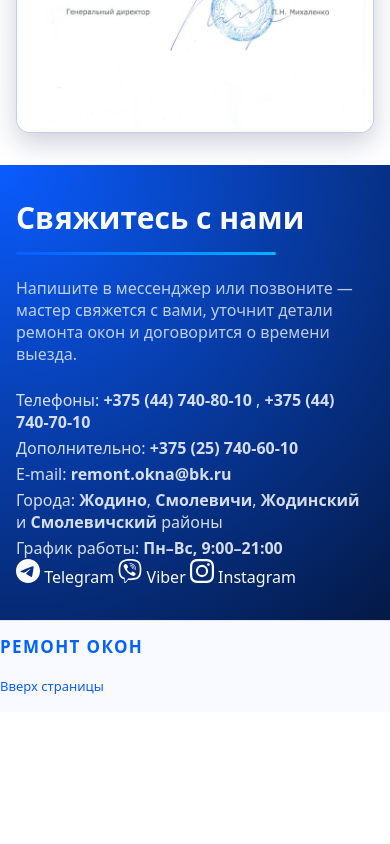
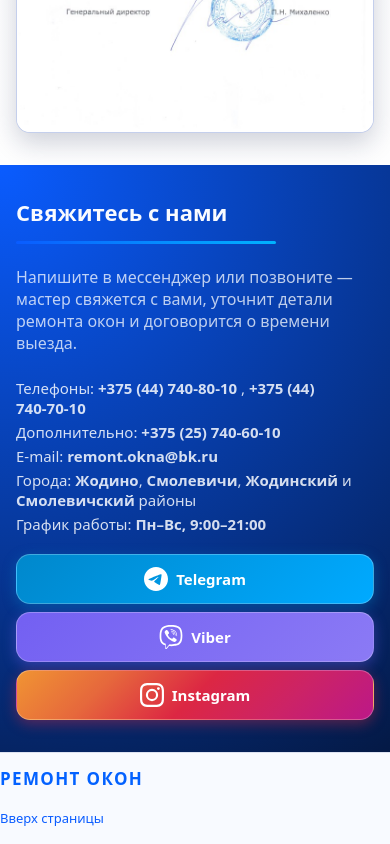
Before and after one commit to 666Prog/remontokna.by, a plain HTML site: page index.html in a window 390 px wide. Shown: the part 8875-9719 px from the top of the page. Before the commit the page ends 9587 px from the top, so only its background shows below. Drawn offline with Linux system fonts and the light colour scheme.

Commit message:
styles.css

```diff
--- a/styles.css
+++ b/styles.css
@@ -577,14 +577,69 @@
 }
 
 .contact {
-  display: grid;
-  grid-template-columns: minmax(0, 1.2fr) minmax(0, 1fr);
-  gap: 28px;
-  align-items: flex-start;
+  display: block;
+  max-width: 520px;
 }
 
 .contact__info {
-  max-width: 480px;
+  max-width: none;
+}
+
+.contact__messengers {
+  display: flex;
+  flex-wrap: wrap;
+  gap: 12px;
+  margin-top: 20px;
+}
+
+.messenger-btn {
+  display: inline-flex;
+  align-items: center;
+  gap: 8px;
+  padding: 10px 18px;
+  border-radius: var(--radius-md);
+  font-size: 15px;
+  font-weight: 600;
+  color: #ffffff;
+  text-decoration: none;
+  transition: transform 0.15s ease, box-shadow 0.15s ease, opacity 0.15s ease;
+  border: 1px solid rgba(255, 255, 255, 0.25);
+}
+
+.messenger-btn:hover {
+  transform: translateY(-2px);
+  opacity: 0.95;
+}
+
+.messenger-btn svg {
+  flex-shrink: 0;
+}
+
+.messenger-btn--tg {
+  background: linear-gradient(135deg, #0088cc 0%, #00aaff 100%);
+  box-shadow: 0 4px 14px rgba(0, 136, 204, 0.4);
+}
+
+.messenger-btn--tg:hover {
+  box-shadow: 0 6px 20px rgba(0, 136, 204, 0.5);
+}
+
+.messenger-btn--viber {
+  background: linear-gradient(135deg, #7360f2 0%, #8b7af5 100%);
+  box-shadow: 0 4px 14px rgba(115, 96, 242, 0.4);
+}
+
+.messenger-btn--viber:hover {
+  box-shadow: 0 6px 20px rgba(115, 96, 242, 0.5);
+}
+
+.messenger-btn--ig {
+  background: linear-gradient(135deg, #f09433 0%, #e6683c 25%, #dc2743 50%, #cc2366 75%, #bc1888 100%);
+  box-shadow: 0 4px 14px rgba(220, 39, 67, 0.4);
+}
+
+.messenger-btn--ig:hover {
+  box-shadow: 0 6px 20px rgba(220, 39, 67, 0.5);
 }
 
 .contact__list {
@@ -840,9 +895,6 @@
     grid-template-columns: repeat(3, minmax(0, 1fr));
   }
 
-  .contact {
-    grid-template-columns: minmax(0, 1.1fr) minmax(0, 0.9fr);
-  }
 }
 
 @media (max-width: 720px) {
@@ -957,10 +1009,6 @@
     grid-template-columns: repeat(2, minmax(0, 1fr));
   }
 
-  .contact {
-    grid-template-columns: minmax(0, 1fr);
-  }
-
   .footer__inner {
     flex-direction: column;
     align-items: flex-start;
@@ -968,6 +1016,33 @@
 
   .call-floating {
     display: flex;
+  }
+
+  /* Секция контактов и кнопки мессенджеров на мобильных */
+  .contact {
+    max-width: none;
+  }
+
+  .contact__list {
+    font-size: 15px;
+  }
+
+  .contact__messengers {
+    flex-direction: column;
+    gap: 10px;
+    margin-top: 24px;
+  }
+
+  .messenger-btn {
+    justify-content: center;
+    padding: 14px 20px;
+    font-size: 16px;
+    min-height: 52px;
+    -webkit-tap-highlight-color: transparent;
+  }
+
+  .messenger-btn:active {
+    transform: scale(0.98);
   }
 }
 
@@ -989,4 +1064,19 @@
   .testimonials__grid {
     grid-template-columns: minmax(0, 1fr);
   }
+
+  .contact__messengers {
+    margin-top: 20px;
+    gap: 8px;
+  }
+
+  .messenger-btn {
+    padding: 12px 16px;
+    min-height: 48px;
+    font-size: 15px;
+  }
+
+  .section__title--on-dark {
+    font-size: 22px;
+  }
 }
```
